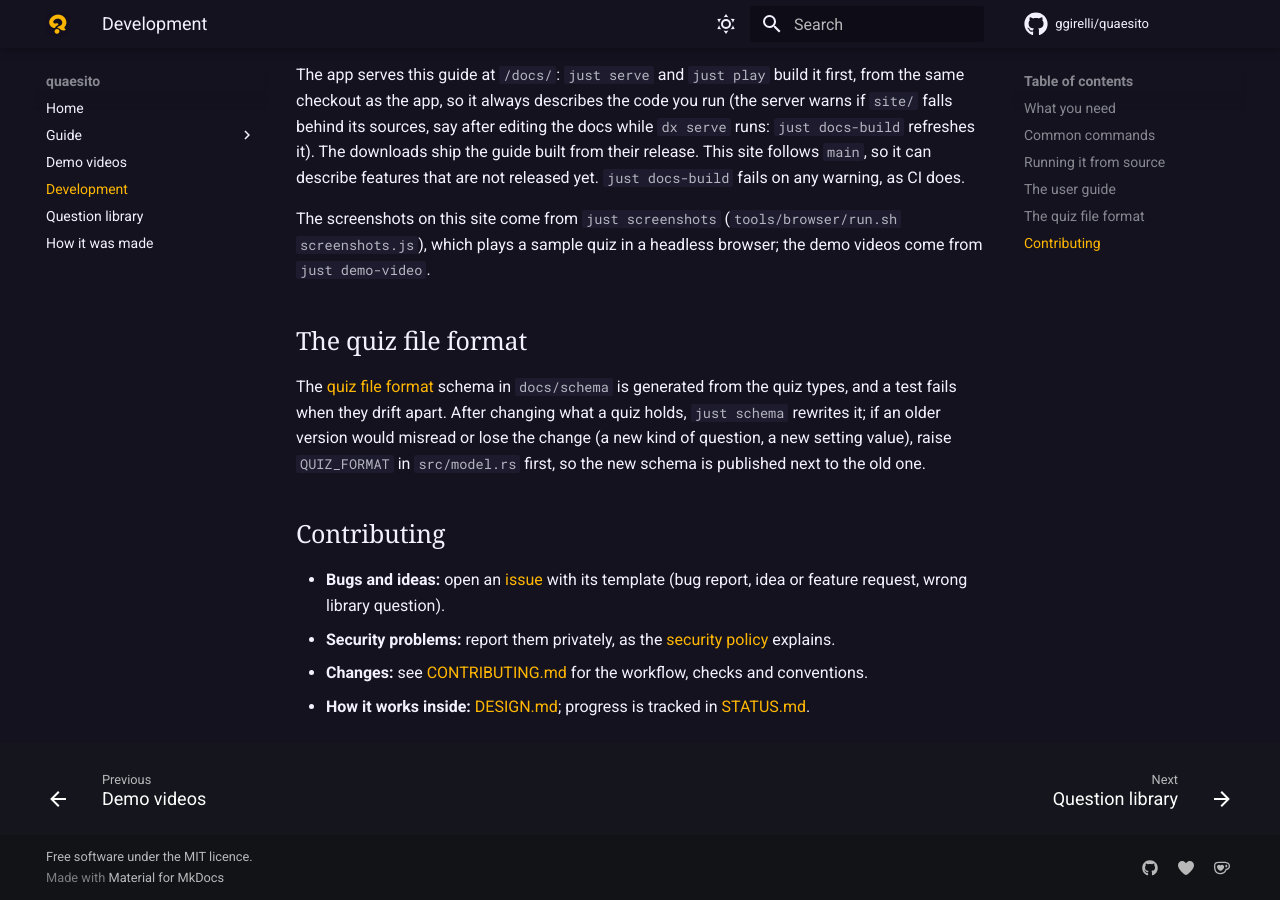
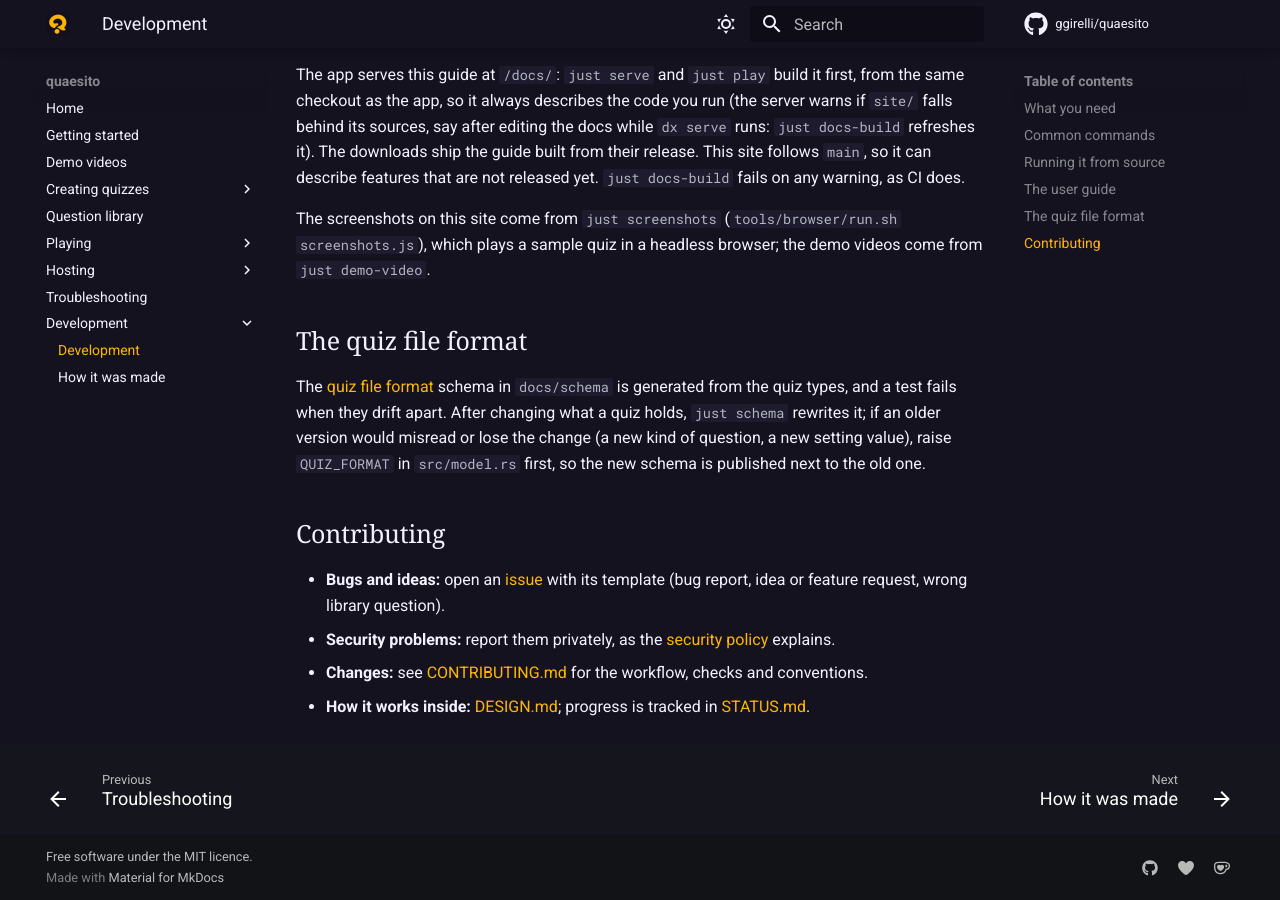
Before and after one commit to ggirelli/quaesito, an MkDocs documentation site: the page built from docs/development.md, in a window 1280 px wide and 900 px high, scrolled down 1101 px. Built offline with MkDocs 1.6.1 and Material for MkDocs 9.7.7, drawn with Linux system fonts in a browser that asks for light colours; plug-ins that fetch from the network failed and are left out.

Commit message:
docs: group the guide's pages by task
The navigation follows what readers want to do: getting started, creating quizzes, the
question library, playing, hosting, troubleshooting and development. Page addresses do not
change.

Co-Authored-By: Claude Opus 5.5 <noreply@anthropic.com>

```diff
--- a/mkdocs.yml
+++ b/mkdocs.yml
@@ -56,22 +56,25 @@ extra_javascript:
 
 nav:
   - Home: index.md
-  - Guide:
-      - Getting started: getting-started.md
+  - Getting started: getting-started.md
+  - Demo videos: demo.md
+  - Creating quizzes:
       - Building a quiz: building-a-quiz.md
       - Question types: question-types.md
       - Quiz settings: quiz-settings.md
       - Testing a quiz: testing.md
+      - Quiz file format: quiz-file-format.md
+  - Question library: question-library.md
+  - Playing:
       - Running the game: running-the-game.md
       - After the game: after-the-game.md
-      - Troubleshooting: troubleshooting.md
+  - Hosting:
       - Configuration: configuration.md
       - Hosting on the internet: deployment.md
-      - Quiz file format: quiz-file-format.md
-  - Demo videos: demo.md
-  - Development: development.md
-  - Question library: question-library.md
-  - How it was made: how-it-was-made.md
+  - Troubleshooting: troubleshooting.md
+  - Development:
+      - Development: development.md
+      - How it was made: how-it-was-made.md
 
 markdown_extensions:
   - admonition
```
